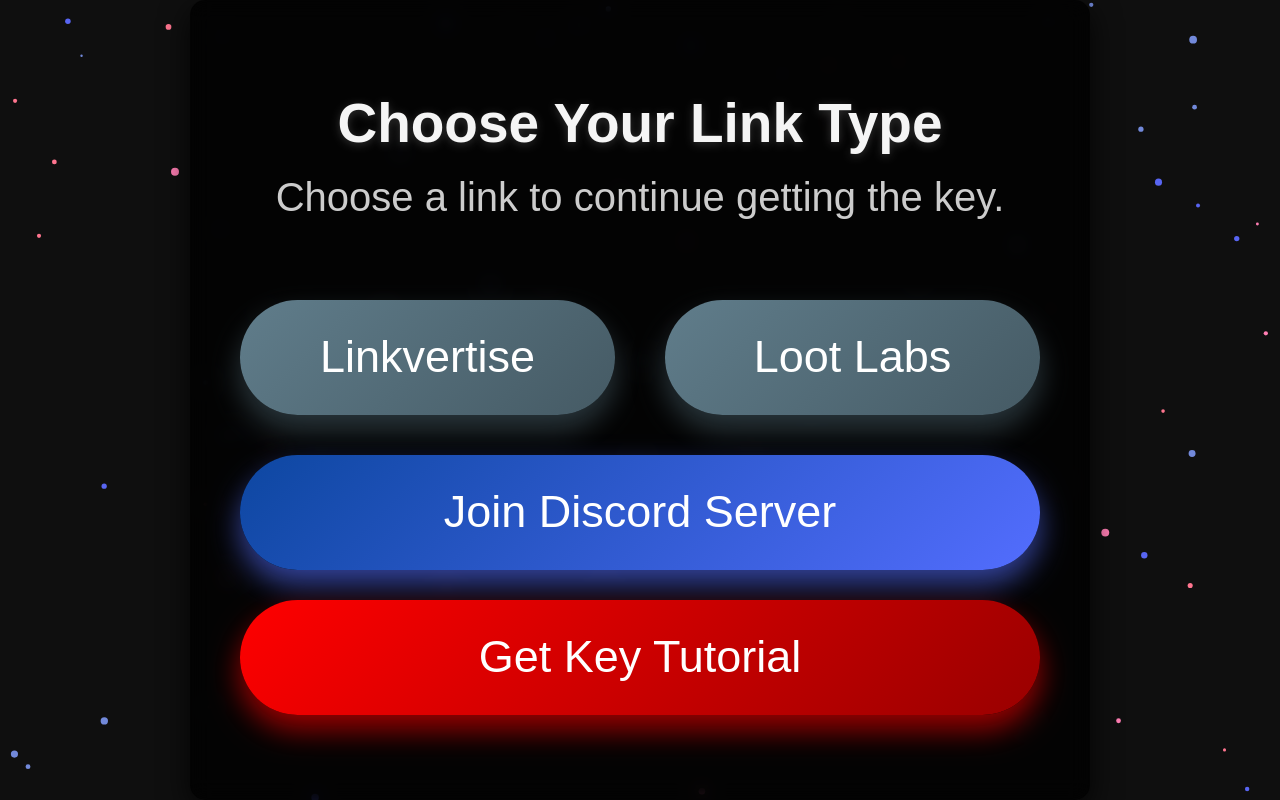
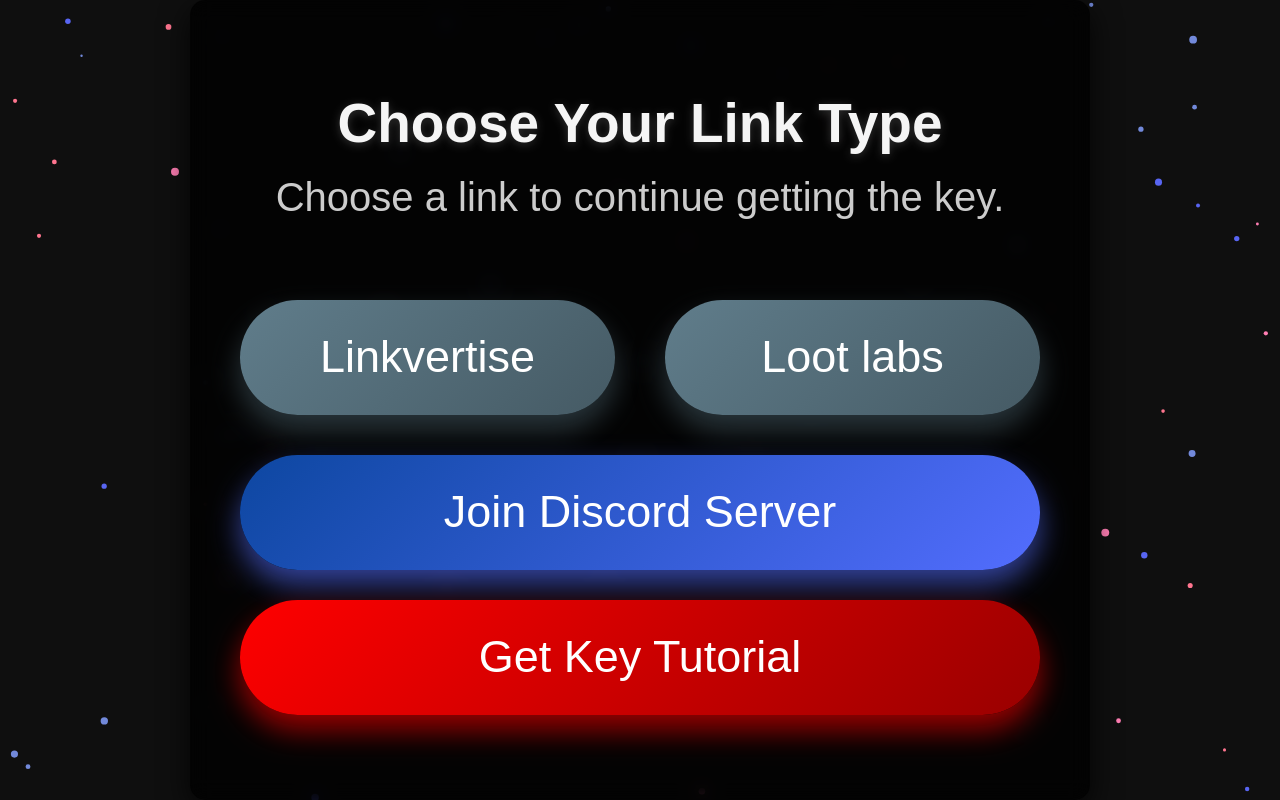
Before and after one commit to redopy7/kazura-, a website: page web/index.html in a window 1280 px wide. Drawn offline with Linux system fonts and the light colour scheme.

Commit message:
Update index.html

```diff
--- a/web/index.html
+++ b/web/index.html
@@ -15,7 +15,7 @@
         <p>Choose a link to continue getting the key.</p>
         <div class="buttons">
             <a href="https://linkvertise.com/477673/kalitorkey?o=sharing" class="button">Linkvertise</a>
-            <a href="https://lootdest.org/s?6df014f6" class="button">Loot Labs</a>
+            <a href="https://lootdest.org/s?6df014f6" class="button">Loot labs</a>
         </div>
         <a href="https://discord.gg/rw4YzxnUhp" class="other-btn">Join Discord Server</a>
         <a href="https://kazura.vercel.app/tutorial" class="youtube-btn">Get Key Tutorial</a>
```
